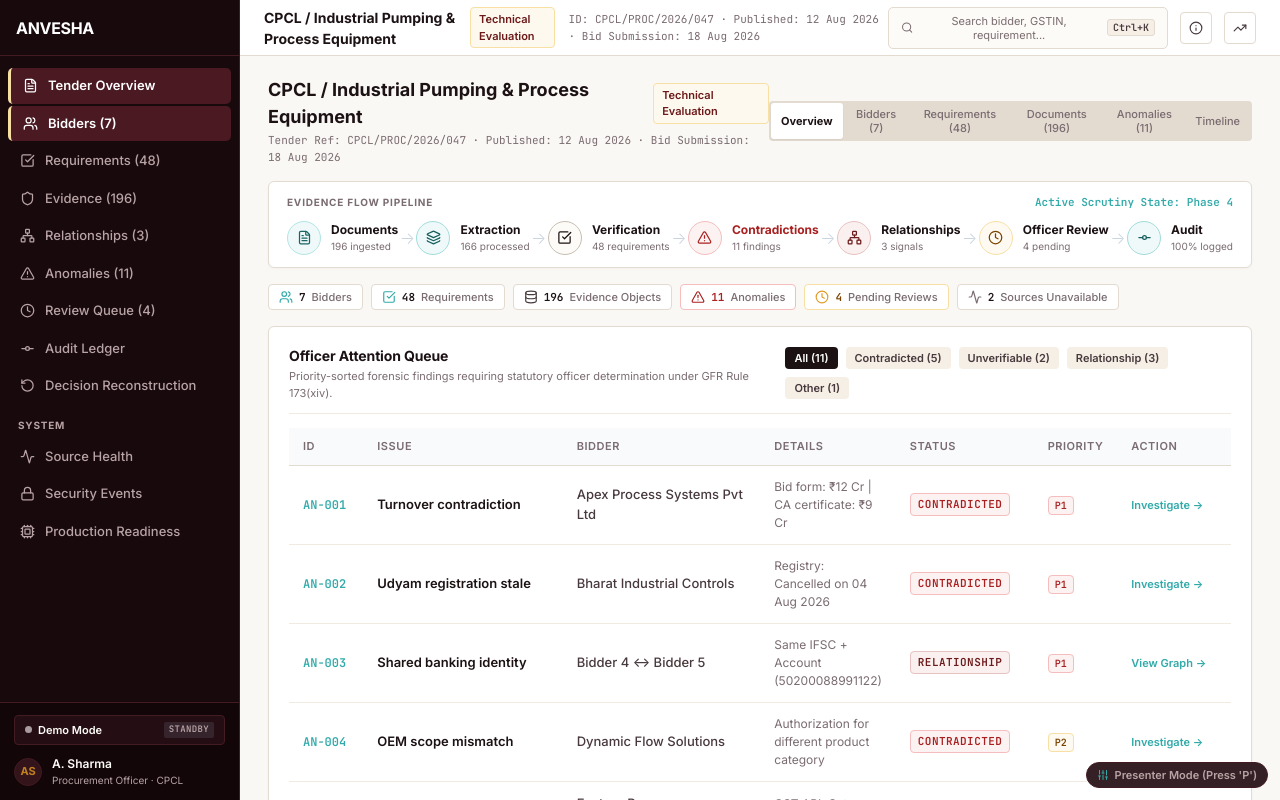
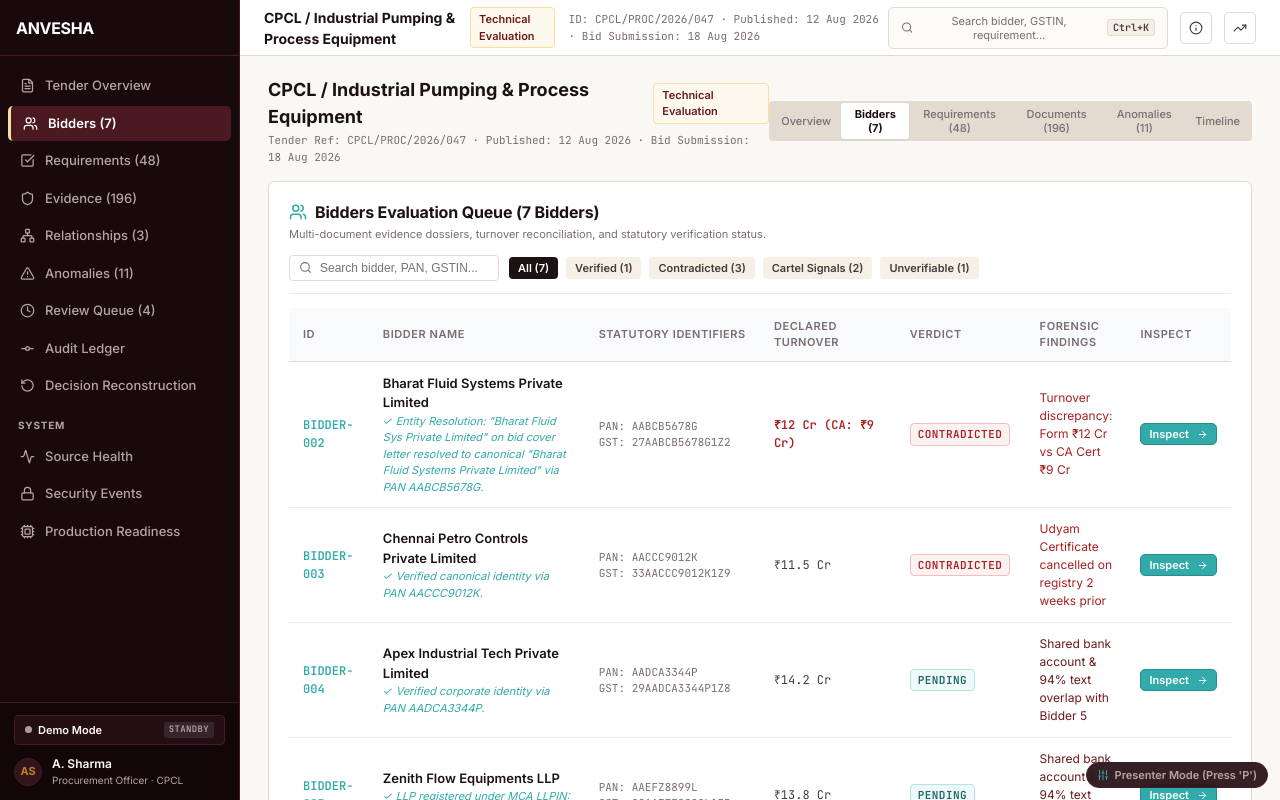
Before and after one commit to AdarshhCodes/Bid-Compliance, a React (Vite) app: page /tender/CPCL-2026-VALVES-7701/bidders in a window 1280 px wide. Built offline with nearby package versions, Linux system fonts and the light colour scheme.

Commit message:
fix(nav): resolve multi-active sidebar links, separate overview vs bidders views, and add pure JS SHA-256 fallback for reconstruction page

```diff
--- a/src/components/layout/AppShell.tsx
+++ b/src/components/layout/AppShell.tsx
@@ -458,53 +458,53 @@
         </div>
 
         <nav className="sidebar-nav">
-          <NavLink to="/tender" className={({ isActive }) => `nav-item ${isActive ? 'active' : ''}`}>
+          <NavLink to="/tender" end className={({ isActive }) => `nav-item ${isActive ? 'active' : ''}`}>
             <FileText size={15} />
             <span>Tender Overview</span>
           </NavLink>
-          <NavLink to={`/tender/${tenderId}/bidders`} className={({ isActive }) => `nav-item ${isActive ? 'active' : ''}`}>
+          <NavLink to={`/tender/${tenderId}/bidders`} end className={({ isActive }) => `nav-item ${isActive ? 'active' : ''}`}>
             <Users size={15} />
             <span>Bidders (7)</span>
           </NavLink>
-          <NavLink to={`/tender/${tenderId}/requirements`} className={({ isActive }) => `nav-item ${isActive ? 'active' : ''}`}>
+          <NavLink to={`/tender/${tenderId}/requirements`} end className={({ isActive }) => `nav-item ${isActive ? 'active' : ''}`}>
             <CheckSquare size={15} />
             <span>Requirements (48)</span>
           </NavLink>
-          <NavLink to={`/tender/${tenderId}/evidence`} className={({ isActive }) => `nav-item ${isActive ? 'active' : ''}`}>
+          <NavLink to={`/tender/${tenderId}/evidence`} end className={({ isActive }) => `nav-item ${isActive ? 'active' : ''}`}>
             <Shield size={15} />
             <span>Evidence (196)</span>
           </NavLink>
-          <NavLink to={`/tender/${tenderId}/network`} className={({ isActive }) => `nav-item ${isActive ? 'active' : ''}`}>
+          <NavLink to={`/tender/${tenderId}/network`} end className={({ isActive }) => `nav-item ${isActive ? 'active' : ''}`}>
             <Network size={15} />
             <span>Relationships (3)</span>
           </NavLink>
-          <NavLink to={`/tender/${tenderId}/anomalies`} className={({ isActive }) => `nav-item ${isActive ? 'active' : ''}`}>
+          <NavLink to={`/tender/${tenderId}/anomalies`} end className={({ isActive }) => `nav-item ${isActive ? 'active' : ''}`}>
             <AlertTriangle size={15} />
             <span>Anomalies (11)</span>
           </NavLink>
-          <NavLink to={`/tender/${tenderId}/review-queue`} className={({ isActive }) => `nav-item ${isActive ? 'active' : ''}`}>
+          <NavLink to={`/tender/${tenderId}/review-queue`} end className={({ isActive }) => `nav-item ${isActive ? 'active' : ''}`}>
             <Clock size={15} />
             <span>Review Queue (4)</span>
           </NavLink>
-          <NavLink to={`/tender/${tenderId}/audit`} className={({ isActive }) => `nav-item ${isActive ? 'active' : ''}`}>
+          <NavLink to={`/tender/${tenderId}/audit`} end className={({ isActive }) => `nav-item ${isActive ? 'active' : ''}`}>
             <GitCommit size={15} />
             <span>Audit Ledger</span>
           </NavLink>
-          <NavLink to={`/tender/${tenderId}/audit/reconstruction`} className={({ isActive }) => `nav-item ${isActive ? 'active' : ''}`}>
+          <NavLink to={`/tender/${tenderId}/audit/reconstruction`} end className={({ isActive }) => `nav-item ${isActive ? 'active' : ''}`}>
             <RotateCcw size={15} />
             <span>Decision Reconstruction</span>
           </NavLink>
 
           <div className="nav-section-title">SYSTEM</div>
-          <NavLink to={`/tender/${tenderId}/source-health`} className={({ isActive }) => `nav-item ${isActive ? 'active' : ''}`}>
+          <NavLink to={`/tender/${tenderId}/source-health`} end className={({ isActive }) => `nav-item ${isActive ? 'active' : ''}`}>
             <Activity size={15} />
             <span>Source Health</span>
           </NavLink>
-          <NavLink to={`/tender/${tenderId}/security`} className={({ isActive }) => `nav-item ${isActive ? 'active' : ''}`}>
+          <NavLink to={`/tender/${tenderId}/security`} end className={({ isActive }) => `nav-item ${isActive ? 'active' : ''}`}>
             <Lock size={15} />
             <span>Security Events</span>
           </NavLink>
-          <NavLink to={`/tender/${tenderId}/production`} className={({ isActive }) => `nav-item ${isActive ? 'active' : ''}`}>
+          <NavLink to={`/tender/${tenderId}/production`} end className={({ isActive }) => `nav-item ${isActive ? 'active' : ''}`}>
             <Cpu size={15} />
             <span>Production Readiness</span>
           </NavLink>
--- a/src/pages/TenderOverviewPage.tsx
+++ b/src/pages/TenderOverviewPage.tsx
@@ -1,5 +1,5 @@
 import React, { useState, useEffect } from 'react';
-import { useNavigate } from 'react-router-dom';
+import { useNavigate, useLocation } from 'react-router-dom';
 import {
   FileText,
   Users,
@@ -15,7 +15,9 @@
   Layers,
   Database,
   Network,
-  GitCommit
+  GitCommit,
+  Search,
+  Filter
 } from 'lucide-react';
 import { Tender, Bidder, Bid } from '../types';
 import { getTenderById } from '../services/tenderService';
@@ -23,11 +25,17 @@
 
 export const TenderOverviewPage: React.FC = () => {
   const navigate = useNavigate();
+  const location = useLocation();
+
+  const isBiddersView = location.pathname.includes('/bidders');
+  const tenderId = 'CPCL-2026-VALVES-7701';
+
   const [tender, setTender] = useState<Tender | null>(null);
   const [bidders, setBidders] = useState<Bidder[]>([]);
   const [bids, setBids] = useState<Bid[]>([]);
-  const [activeTab, setActiveTab] = useState<'OVERVIEW' | 'BIDDERS' | 'REQUIREMENTS' | 'DOCUMENTS' | 'ANOMALIES' | 'TIMELINE'>('OVERVIEW');
   const [attentionFilter, setAttentionFilter] = useState<'ALL' | 'CONTRADICTED' | 'UNVERIFIABLE' | 'RELATIONSHIP' | 'OTHER'>('ALL');
+  const [bidderSearch, setBidderSearch] = useState('');
+  const [bidderVerdictFilter, setBidderVerdictFilter] = useState<'ALL' | 'VERIFIED' | 'CONTRADICTED' | 'UNVERIFIABLE' | 'RELATIONSHIP'>('ALL');
   const [loading, setLoading] = useState(true);
 
   useEffect(() => {
@@ -62,7 +70,7 @@
       status: 'CONTRADICTED',
       priority: 'P1',
       actionLabel: 'Investigate →',
-      targetPath: '/tender/CPCL-2026-VALVES-7701/bidder/BIDDER-002',
+      targetPath: `/tender/${tenderId}/bidder/BIDDER-002`,
       filterCategory: 'CONTRADICTED'
     },
     {
@@ -74,7 +82,7 @@
       status: 'CONTRADICTED',
       priority: 'P1',
       actionLabel: 'Investigate →',
-      targetPath: '/tender/CPCL-2026-VALVES-7701/bidder/BIDDER-003',
+      targetPath: `/tender/${tenderId}/bidder/BIDDER-003`,
       filterCategory: 'CONTRADICTED'
     },
     {
@@ -86,7 +94,7 @@
       status: 'RELATIONSHIP',
       priority: 'P1',
       actionLabel: 'View Graph →',
-      targetPath: '/tender/CPCL-2026-VALVES-7701/network',
+      targetPath: `/tender/${tenderId}/network`,
       filterCategory: 'RELATIONSHIP'
     },
     {
@@ -98,7 +106,7 @@
       status: 'CONTRADICTED',
       priority: 'P2',
       actionLabel: 'Investigate →',
-      targetPath: '/tender/CPCL-2026-VALVES-7701/bidder/BIDDER-006',
+      targetPath: `/tender/${tenderId}/bidder/BIDDER-006`,
       filterCategory: 'CONTRADICTED'
     },
     {
@@ -110,7 +118,7 @@
       status: 'UNVERIFIABLE',
       priority: 'P1',
       actionLabel: 'Retry →',
-      targetPath: '/tender/CPCL-2026-VALVES-7701/bidder/BIDDER-007',
+      targetPath: `/tender/${tenderId}/bidder/BIDDER-007`,
       filterCategory: 'UNVERIFIABLE'
     }
   ];
@@ -123,9 +131,45 @@
     return true;
   });
 
+  const filteredBidders = bidders.filter(b => {
+    const bid = bids.find(x => x.bidderId === b.id);
+    const v = bid?.overallVerdict;
+    if (bidderVerdictFilter === 'VERIFIED' && v !== 'VERIFIED') return false;
+    if (bidderVerdictFilter === 'CONTRADICTED' && v !== 'CONTRADICTED') return false;
+    if (bidderVerdictFilter === 'UNVERIFIABLE' && v !== 'UNVERIFIABLE') return false;
+    if (bidderVerdictFilter === 'RELATIONSHIP' && !['BIDDER-004', 'BIDDER-005'].includes(b.id)) return false;
+
+    if (bidderSearch.trim()) {
+      const q = bidderSearch.toLowerCase().trim();
+      const match =
+        b.id.toLowerCase().includes(q) ||
+        b.legalName.toLowerCase().includes(q) ||
+        b.pan.toLowerCase().includes(q) ||
+        b.gstin.toLowerCase().includes(q);
+      if (!match) return false;
+    }
+    return true;
+  });
+
+  const handleSubTabClick = (tabKey: string) => {
+    if (tabKey === 'OVERVIEW') {
+      navigate('/tender');
+    } else if (tabKey === 'BIDDERS') {
+      navigate(`/tender/${tenderId}/bidders`);
+    } else if (tabKey === 'REQUIREMENTS') {
+      navigate(`/tender/${tenderId}/requirements`);
+    } else if (tabKey === 'DOCUMENTS') {
+      navigate(`/tender/${tenderId}/evidence`);
+    } else if (tabKey === 'ANOMALIES') {
+      navigate(`/tender/${tenderId}/anomalies`);
+    } else if (tabKey === 'TIMELINE') {
+      navigate(`/tender/${tenderId}/audit/reconstruction`);
+    }
+  };
+
   return (
     <div style={{ maxWidth: 1320, margin: '0 auto' }}>
-      {/* 1. Header Banner & Sub-Tabs (Reference UI Screen 1) */}
+      {/* 1. Header Banner & Sub-Tabs */}
       <div style={{ display: 'flex', justifyContent: 'space-between', alignItems: 'center', marginBottom: 'var(--space-4)' }}>
         <div>
           <h1 style={{ fontSize: 18, fontWeight: 700, color: 'var(--text-primary)', display: 'flex', alignItems: 'center', gap: 10 }}>
@@ -146,28 +190,34 @@
             { key: 'DOCUMENTS', label: 'Documents (196)' },
             { key: 'ANOMALIES', label: 'Anomalies (11)' },
             { key: 'TIMELINE', label: 'Timeline' }
-          ].map(tab => (
+          ].map(tab => {
+            const isActive = isBiddersView ? tab.key === 'BIDDERS' : tab.key === 'OVERVIEW';
+            return (
               <button
                 key={tab.key}
-              onClick={() => setActiveTab(tab.key as any)}
+                onClick={() => handleSubTabClick(tab.key)}
                 style={{
                   padding: '4px 10px',
                   fontSize: 11,
-                fontWeight: activeTab === tab.key ? 700 : 500,
+                  fontWeight: isActive ? 700 : 500,
                   borderRadius: 3,
-                background: activeTab === tab.key ? 'var(--bg-surface)' : 'transparent',
-                color: activeTab === tab.key ? 'var(--text-primary)' : 'var(--text-muted)',
-                boxShadow: activeTab === tab.key ? '0 1px 2px rgba(0,0,0,0.06)' : 'none',
+                  background: isActive ? 'var(--bg-surface)' : 'transparent',
+                  color: isActive ? 'var(--text-primary)' : 'var(--text-muted)',
+                  boxShadow: isActive ? '0 1px 2px rgba(0,0,0,0.06)' : 'none',
                   cursor: 'pointer'
                 }}
               >
                 {tab.label}
               </button>
-          ))}
+            );
+          })}
         </div>
       </div>
 
-      {/* 2. Interactive Evidence Flow Pipeline (Signature Centerpiece from Reference Screen 1) */}
+      {/* ===================== VIEW 1: TENDER OVERVIEW ===================== */}
+      {!isBiddersView && (
+        <>
+          {/* 2. Interactive Evidence Flow Pipeline */}
           <div className="panel-card" style={{ marginBottom: 'var(--space-4)', padding: '12px 18px' }}>
             <div style={{ display: 'flex', alignItems: 'center', justifyContent: 'space-between', marginBottom: 10 }}>
               <span style={{ fontSize: 10, fontWeight: 700, textTransform: 'uppercase', letterSpacing: '0.08em', color: 'var(--text-muted)' }}>
@@ -180,7 +230,7 @@
 
             <div style={{ display: 'flex', alignItems: 'center', justifyContent: 'space-between' }}>
               {/* Step 1: Documents */}
-          <div className="flow-step" onClick={() => navigate('/tender/CPCL-2026-VALVES-7701/bidders')}>
+              <div className="flow-step" onClick={() => navigate(`/tender/${tenderId}/evidence`)}>
                 <div className="flow-icon" style={{ background: 'var(--status-pending-bg)', color: 'var(--status-pending-text)', border: '1px solid var(--status-pending-border)' }}>
                   <FileText size={15} />
                 </div>
@@ -192,7 +242,7 @@
               <div className="flow-arrow">→</div>
 
               {/* Step 2: Extraction */}
-          <div className="flow-step" onClick={() => navigate('/tender/CPCL-2026-VALVES-7701/evidence')}>
+              <div className="flow-step" onClick={() => navigate(`/tender/${tenderId}/evidence`)}>
                 <div className="flow-icon" style={{ background: 'var(--status-verified-bg)', color: 'var(--status-verified-text)', border: '1px solid var(--status-verified-border)' }}>
                   <Layers size={15} />
                 </div>
@@ -204,7 +254,7 @@
               <div className="flow-arrow">→</div>
 
               {/* Step 3: Verification */}
-          <div className="flow-step" onClick={() => navigate('/tender/CPCL-2026-VALVES-7701/requirements')}>
+              <div className="flow-step" onClick={() => navigate(`/tender/${tenderId}/requirements`)}>
                 <div className="flow-icon" style={{ background: 'var(--bg-surface-elevated)', color: 'var(--text-primary)', border: '1px solid var(--border-strong)' }}>
                   <CheckSquare size={15} />
                 </div>
@@ -216,7 +266,7 @@
               <div className="flow-arrow">→</div>
 
               {/* Step 4: Contradictions */}
-          <div className="flow-step" onClick={() => navigate('/tender/CPCL-2026-VALVES-7701/bidder/BIDDER-002')}>
+              <div className="flow-step" onClick={() => navigate(`/tender/${tenderId}/bidder/BIDDER-002`)}>
                 <div className="flow-icon" style={{ background: 'var(--status-contradicted-bg)', color: 'var(--status-contradicted-text)', border: '1px solid var(--status-contradicted-border)' }}>
                   <AlertTriangle size={15} />
                 </div>
@@ -228,7 +278,7 @@
               <div className="flow-arrow">→</div>
 
               {/* Step 5: Relationships */}
-          <div className="flow-step" onClick={() => navigate('/tender/CPCL-2026-VALVES-7701/network')}>
+              <div className="flow-step" onClick={() => navigate(`/tender/${tenderId}/network`)}>
                 <div className="flow-icon" style={{ background: 'var(--status-relationship-bg)', color: 'var(--status-relationship-text)', border: '1px solid var(--status-relationship-border)' }}>
                   <Network size={15} />
                 </div>
@@ -240,7 +290,7 @@
               <div className="flow-arrow">→</div>
 
               {/* Step 6: Officer Review */}
-          <div className="flow-step" onClick={() => navigate('/tender/CPCL-2026-VALVES-7701/review-queue')}>
+              <div className="flow-step" onClick={() => navigate(`/tender/${tenderId}/review-queue`)}>
                 <div className="flow-icon" style={{ background: 'var(--status-unverifiable-bg)', color: 'var(--status-unverifiable-text)', border: '1px solid var(--status-unverifiable-border)' }}>
                   <Clock size={15} />
                 </div>
@@ -252,7 +302,7 @@
               <div className="flow-arrow">→</div>
 
               {/* Step 7: Audit */}
-          <div className="flow-step" onClick={() => navigate('/tender/CPCL-2026-VALVES-7701/audit/reconstruction')}>
+              <div className="flow-step" onClick={() => navigate(`/tender/${tenderId}/audit/reconstruction`)}>
                 <div className="flow-icon" style={{ background: 'var(--status-verified-bg)', color: 'var(--status-verified-text)', border: '1px solid var(--status-verified-border)' }}>
                   <GitCommit size={15} />
                 </div>
@@ -264,41 +314,41 @@
             </div>
           </div>
 
-      {/* 3. Key Metrics: Inline compact chips (small and inline, NOT large colorful KPI cards) */}
+          {/* 3. Key Metrics: Inline compact chips */}
           <div className="metric-chips-row">
-        <div className="metric-chip">
+            <div className="metric-chip" style={{ cursor: 'pointer' }} onClick={() => navigate(`/tender/${tenderId}/bidders`)}>
               <Users size={14} color="var(--border-accent)" />
               <span className="metric-chip-num">7</span>
               <span className="metric-chip-label">Bidders</span>
             </div>
-        <div className="metric-chip">
+            <div className="metric-chip" style={{ cursor: 'pointer' }} onClick={() => navigate(`/tender/${tenderId}/requirements`)}>
               <CheckSquare size={14} color="var(--status-verified-dot)" />
               <span className="metric-chip-num">48</span>
               <span className="metric-chip-label">Requirements</span>
             </div>
-        <div className="metric-chip">
+            <div className="metric-chip" style={{ cursor: 'pointer' }} onClick={() => navigate(`/tender/${tenderId}/evidence`)}>
               <Database size={14} color="var(--text-secondary)" />
               <span className="metric-chip-num">196</span>
               <span className="metric-chip-label">Evidence Objects</span>
             </div>
-        <div className="metric-chip" style={{ borderColor: 'var(--status-contradicted-border)' }}>
+            <div className="metric-chip" style={{ borderColor: 'var(--status-contradicted-border)', cursor: 'pointer' }} onClick={() => navigate(`/tender/${tenderId}/anomalies`)}>
               <AlertTriangle size={14} color="var(--status-contradicted-dot)" />
               <span className="metric-chip-num" style={{ color: 'var(--status-contradicted-text)' }}>11</span>
               <span className="metric-chip-label">Anomalies</span>
             </div>
-        <div className="metric-chip" style={{ borderColor: 'var(--status-unverifiable-border)' }}>
+            <div className="metric-chip" style={{ borderColor: 'var(--status-unverifiable-border)', cursor: 'pointer' }} onClick={() => navigate(`/tender/${tenderId}/review-queue`)}>
               <Clock size={14} color="var(--status-unverifiable-dot)" />
               <span className="metric-chip-num" style={{ color: 'var(--status-unverifiable-text)' }}>4</span>
               <span className="metric-chip-label">Pending Reviews</span>
             </div>
-        <div className="metric-chip">
+            <div className="metric-chip" style={{ cursor: 'pointer' }} onClick={() => navigate(`/tender/${tenderId}/source-health`)}>
               <Activity size={14} color="var(--text-muted)" />
               <span className="metric-chip-num">2</span>
               <span className="metric-chip-label">Sources Unavailable</span>
             </div>
           </div>
 
-      {/* 4. Officer Attention Queue (Reference UI Centerpiece) */}
+          {/* 4. Officer Attention Queue */}
           <div className="panel-card" style={{ marginBottom: 'var(--space-6)' }}>
             <div className="panel-card-header">
               <div>
@@ -308,7 +358,7 @@
                 </p>
               </div>
 
-          {/* Filter Chips matching Screenshot */}
+              {/* Filter Chips */}
               <div className="filter-chips-row">
                 {[
                   { key: 'ALL', label: 'All (11)' },
@@ -382,16 +432,92 @@
             </table>
           </div>
 
-      {/* 5. Bidder Overview Queue (7 Bidders Summary) */}
+          {/* Quick Summary Navigation Banner to Bidders Queue */}
+          <div
+            className="panel-card"
+            style={{
+              padding: '16px 20px',
+              display: 'flex',
+              alignItems: 'center',
+              justifyContent: 'space-between',
+              background: 'linear-gradient(90deg, var(--bg-surface) 0%, var(--bg-surface-elevated) 100%)',
+              border: '1px solid var(--border-subtle)'
+            }}
+          >
+            <div>
+              <div style={{ fontSize: 14, fontWeight: 700, color: 'var(--text-primary)', display: 'flex', alignItems: 'center', gap: 8 }}>
+                <Users size={16} color="var(--border-accent)" />
+                <span>Bidders Evaluation Dossiers (7 Participating Firms)</span>
+              </div>
+              <div style={{ fontSize: 12, color: 'var(--text-muted)', marginTop: 4 }}>
+                1 Verified Clean · 3 Contradictions · 2 Cross-Bidder Collusion Signals · 1 Unverifiable Timeout
+              </div>
+            </div>
+            <button
+              onClick={() => navigate(`/tender/${tenderId}/bidders`)}
+              className="btn-primary"
+              style={{ display: 'flex', alignItems: 'center', gap: 6, padding: '8px 16px', fontSize: 12 }}
+            >
+              <span>View Full Bidders Queue (7)</span>
+              <ArrowRight size={14} />
+            </button>
+          </div>
+        </>
+      )}
+
+      {/* ===================== VIEW 2: BIDDERS EVALUATION QUEUE ===================== */}
+      {isBiddersView && (
         <div className="panel-card">
-        <div className="panel-card-header">
+          <div className="panel-card-header" style={{ flexWrap: 'wrap', gap: 12 }}>
             <div>
-            <h3 className="panel-title">Bidders Evaluation Queue (7 Bidders)</h3>
+              <h3 className="panel-title" style={{ fontSize: 16, display: 'flex', alignItems: 'center', gap: 8 }}>
+                <Users size={18} color="var(--border-accent)" />
+                <span>Bidders Evaluation Queue (7 Bidders)</span>
+              </h3>
               <p style={{ fontSize: 11, color: 'var(--text-muted)', marginTop: 2 }}>
-              Identity chains and multi-document compliance status across all submitted dossiers.
+                Multi-document evidence dossiers, turnover reconciliation, and statutory verification status.
               </p>
             </div>
-          <span style={{ fontSize: 11, color: 'var(--border-accent)', fontWeight: 600, fontFamily: 'var(--font-mono)' }}>Tender CPCL/2026/VALVES-7701</span>
+
+            {/* Live Search and Verdict Filters */}
+            <div style={{ display: 'flex', alignItems: 'center', gap: 10, flexWrap: 'wrap' }}>
+              <div style={{ position: 'relative', display: 'flex', alignItems: 'center' }}>
+                <Search size={13} style={{ position: 'absolute', left: 10, color: 'var(--text-muted)' }} />
+                <input
+                  type="text"
+                  placeholder="Search bidder, PAN, GSTIN..."
+                  value={bidderSearch}
+                  onChange={(e) => setBidderSearch(e.target.value)}
+                  style={{
+                    padding: '5px 10px 5px 30px',
+                    fontSize: 12,
+                    background: 'var(--bg-input)',
+                    border: '1px solid var(--border-default)',
+                    borderRadius: 'var(--radius-sm)',
+                    color: 'var(--text-primary)',
+                    width: 210
+                  }}
+                />
+              </div>
+
+              <div className="filter-chips-row">
+                {[
+                  { key: 'ALL', label: 'All (7)' },
+                  { key: 'VERIFIED', label: 'Verified (1)' },
+                  { key: 'CONTRADICTED', label: 'Contradicted (3)' },
+                  { key: 'RELATIONSHIP', label: 'Cartel Signals (2)' },
+                  { key: 'UNVERIFIABLE', label: 'Unverifiable (1)' }
+                ].map(f => (
+                  <button
+                    key={f.key}
+                    onClick={() => setBidderVerdictFilter(f.key as any)}
+                    className={`filter-chip ${bidderVerdictFilter === f.key ? 'active' : ''}`}
+                  >
+                    {f.label}
+                  </button>
+                ))}
+              </div>
+            </div>
           </div>
 
           <table className="data-table">
@@ -407,7 +533,7 @@
               </tr>
             </thead>
             <tbody>
-            {bidders.map(b => (
+              {filteredBidders.map(b => (
                 <tr key={b.id}>
                   <td style={{ fontFamily: 'var(--font-mono)', fontWeight: 600, color: 'var(--border-accent)', fontSize: 12 }}>
                     {b.id}
@@ -456,7 +582,7 @@
                   </td>
                   <td>
                     <button
-                    onClick={() => navigate(`/tender/CPCL-2026-VALVES-7701/bidder/${b.id}`)}
+                      onClick={() => navigate(`/tender/${tenderId}/bidder/${b.id}`)}
                       className="btn-primary"
                       style={{ padding: '3px 8px', fontSize: 11 }}
                     >
@@ -469,6 +595,9 @@
             </tbody>
           </table>
         </div>
+      )}
     </div>
   );
 };
+
+export default TenderOverviewPage;
```
Also changed, not shown: src/pages/AuditLedgerPage.tsx (+9 -3 lines), src/pages/AuditReconstructionPage.tsx (+13 -7 lines), src/services/auditService.ts (+84 -5 lines). Lines whose indentation alone changed are shown as unchanged.
